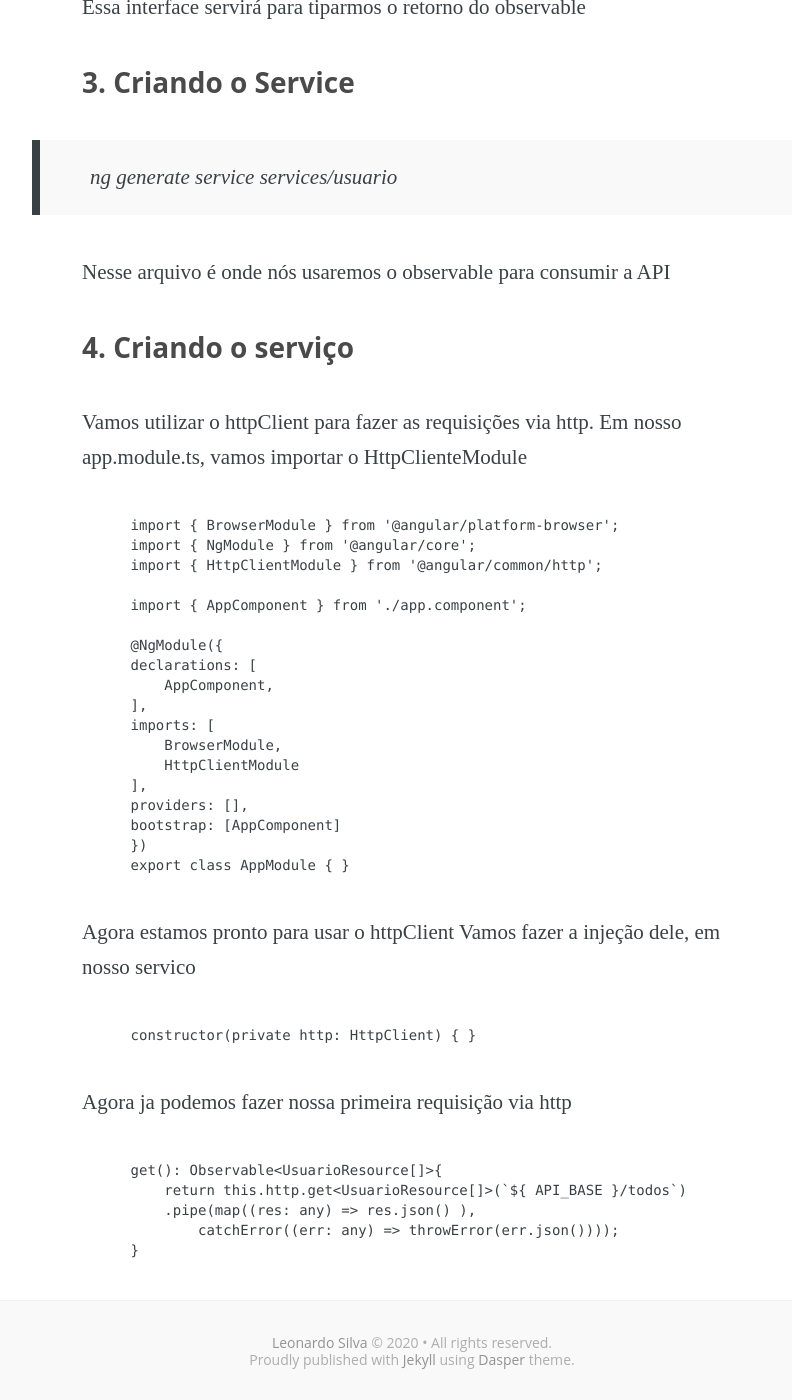
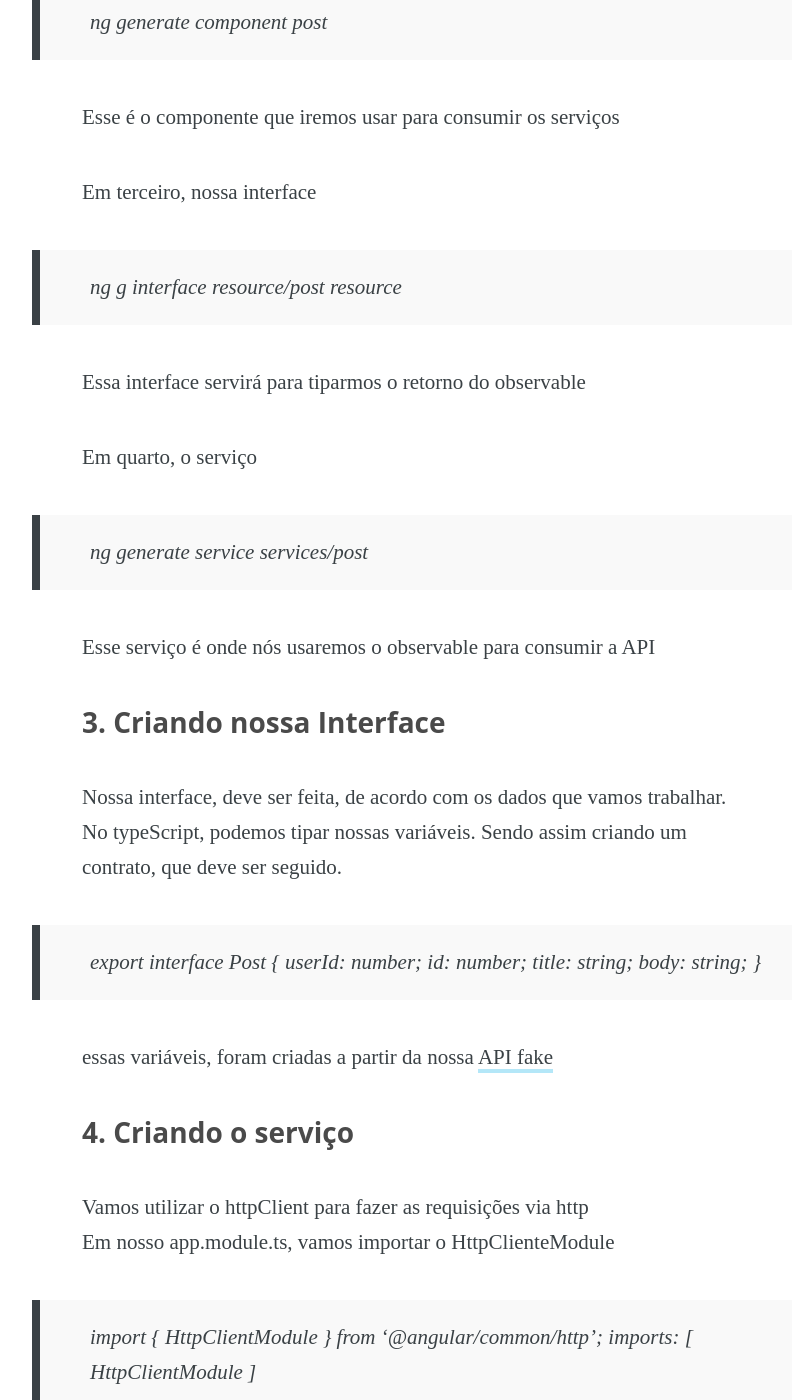
Before and after one commit to Leonardo1065a/leonardo1065a.github.io, a Jekyll site: the page built from _posts/2020/05/2020-05-01-consumindo-api-observable.md, in a window 1280 px wide and 1400 px high, scrolled down 2536 px. Shown: the whole window, without its empty margins (228-1020 px from the left). Built offline with Jekyll 4.4.1, drawn with Linux system fonts in a browser that asks for light colours; some web fonts are replaced; some of the changed text lies outside the part shown.

Commit message:
get criado

```diff
--- a/_posts/2020/05/2020-05-01-consumindo-api-observable.md
+++ b/_posts/2020/05/2020-05-01-consumindo-api-observable.md
@@ -30,59 +30,71 @@
 
 > code .
 
-## 2. Criando o Componente e Interface
+## 2. Criando componente, serviço e interface
 
+Em primeiro lugar, vamos acessar a pasta onde iremos criar os arquivos necessários
 > cd src/app/
-> ng generate component usuario
 
-Esse é o componente que iremos usar para consumir os serviços
+Em segundo, criaremos o nosso componente
 
-> ng g interface resource/usuario resource
+> ng generate component post
+
+Esse é o componente que iremos usar para consumir os serviços<br>
+
+Em terceiro, nossa interface
+
+> ng g interface resource/post resource
 
 Essa interface servirá para tiparmos o retorno do observable
 
-## 3. Criando o Service
+Em quarto, o serviço
 
-> ng generate service services/usuario
+> ng generate service services/post
 
-Nesse arquivo é onde nós usaremos o observable para consumir a API
+Esse serviço é onde nós usaremos o observable para consumir a API
+
+## 3. Criando nossa Interface
+
+Nossa interface, deve ser feita, de  acordo com os dados que vamos trabalhar.<br>
+No typeScript, podemos tipar nossas variáveis. Sendo assim criando um contrato, que deve ser seguido.
+
+> export interface Post {
+>     userId: number;
+>     id: number;
+>     title: string;
+>     body: string;
+> }
+
+essas variáveis, foram criadas a partir da nossa <a href="https://jsonplaceholder.typicode.com/posts" target="_blank">API fake</a>
 
 ## 4. Criando o serviço
 
-Vamos utilizar o httpClient para fazer as requisições via http. Em nosso app.module.ts, vamos importar o HttpClienteModule
-<pre>
-                    import { BrowserModule } from '@angular/platform-browser';
-                    import { NgModule } from '@angular/core';
-                    <strong>import { HttpClientModule } from '@angular/common/http';</strong>
+Vamos utilizar o httpClient para fazer as requisições via http<br>
+Em nosso app.module.ts, vamos importar o HttpClienteModule
 
-                    import { AppComponent } from './app.component';
+> import { HttpClientModule } from '@angular/common/http';
+> imports: [ HttpClientModule ]
 
-                    @NgModule({
-                    declarations: [
-                        AppComponent,
-                    ],
-                    imports: [
-                        BrowserModule,
-                        <strong>HttpClientModule</strong>
-                    ],
-                    providers: [],
-                    bootstrap: [AppComponent]
-                    })
-                    export class AppModule { }
-</pre>
+Agora estamos pronto para usar o httpClient<br>
+No arquivo post.service.ts, vamos fazer a injeção dele, em nosso servico
 
-Agora estamos pronto para usar o httpClient
-Vamos fazer a injeção dele, em nosso servico
-<pre>
-                    constructor(private http: HttpClient) { }
-</pre>
+> import { HttpClient } from '@angular/common/http';
+> constructor(private http: HttpClient) { }
+
+Criaremos a constante API_BASE<br>
+Usuaremos uma API fake
+> const API_BASE = 'https://jsonplaceholder.typicode.com';
+Ela tem a nossa URI base
 
 Agora ja podemos fazer nossa primeira requisição via http
 
-<pre>
-                    get(): Observable<UsuarioResource[]>{
-                        return this.http.get<UsuarioResource[]>(`${ API_BASE }/todos`)
-                        .pipe(map((res: any) => res.json() ),
-                            catchError((err: any) => throwError(err.json())));
-                    }
-</pre>
+> get(): Observable<Post[]>{
+>     return this.http.get<Post[]>(`${ API_BASE }/posts`)
+>       .pipe(
+>         map((res: any) => res.json() ),
+>         catchError((err: any) => throwError(err.json())));
+> }
+
+Na priemira linha, estamos criando nosso método com um retono do tipo observable, com tipo post[]. O quer significa que nosso observable espera uma lista de post<br>
+Na segunda, é nosso retono, estamos usando o http(que injetamos em nosso contrutor) .get, que é o tipo de requisição que será feita, onde tipamos ela também. dentro do parenteses, estamos passando a URI, que retonara nosso arrays de post<br>
+Logo em seguida, usamos o pipe, para o retorno ser tratado, em seguida estamos convertando o retorno, para o formato json(), e por fim, fazemos a mesma coisa, caso ocorra um erro.
```
